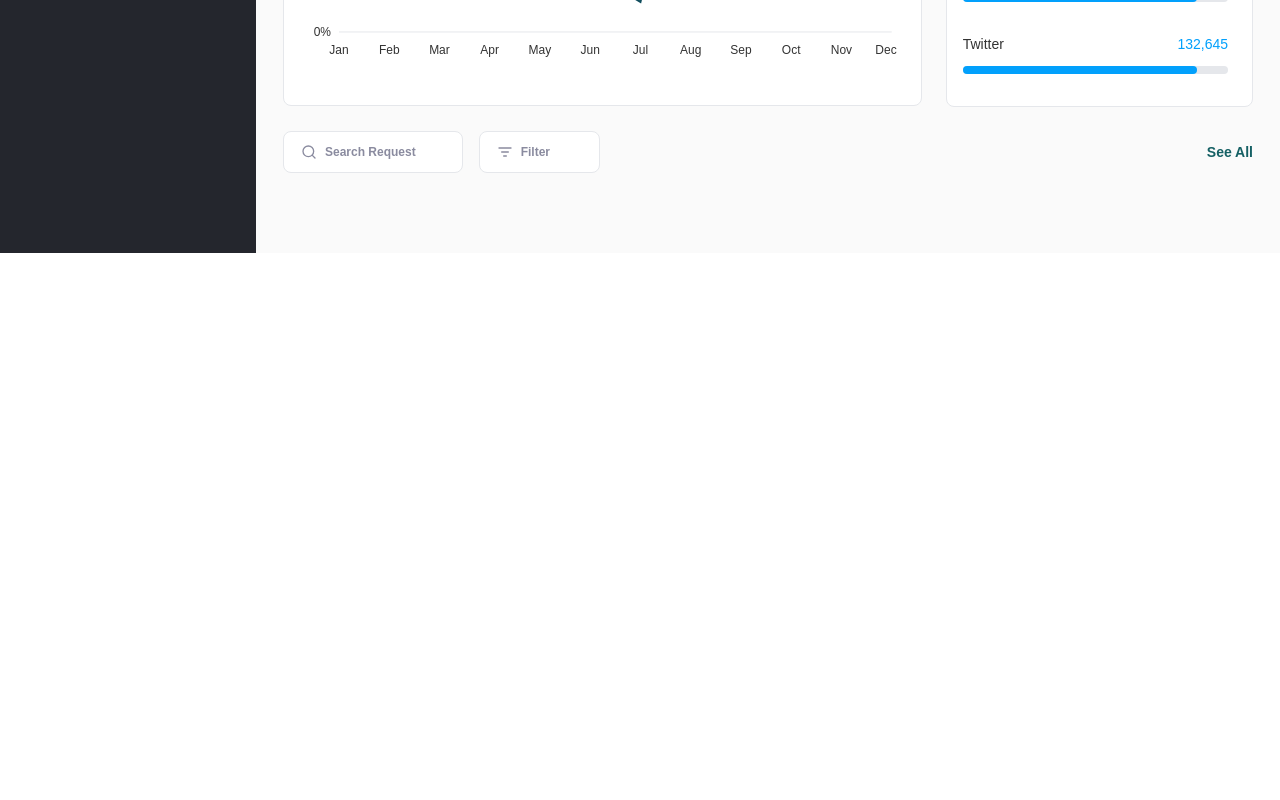
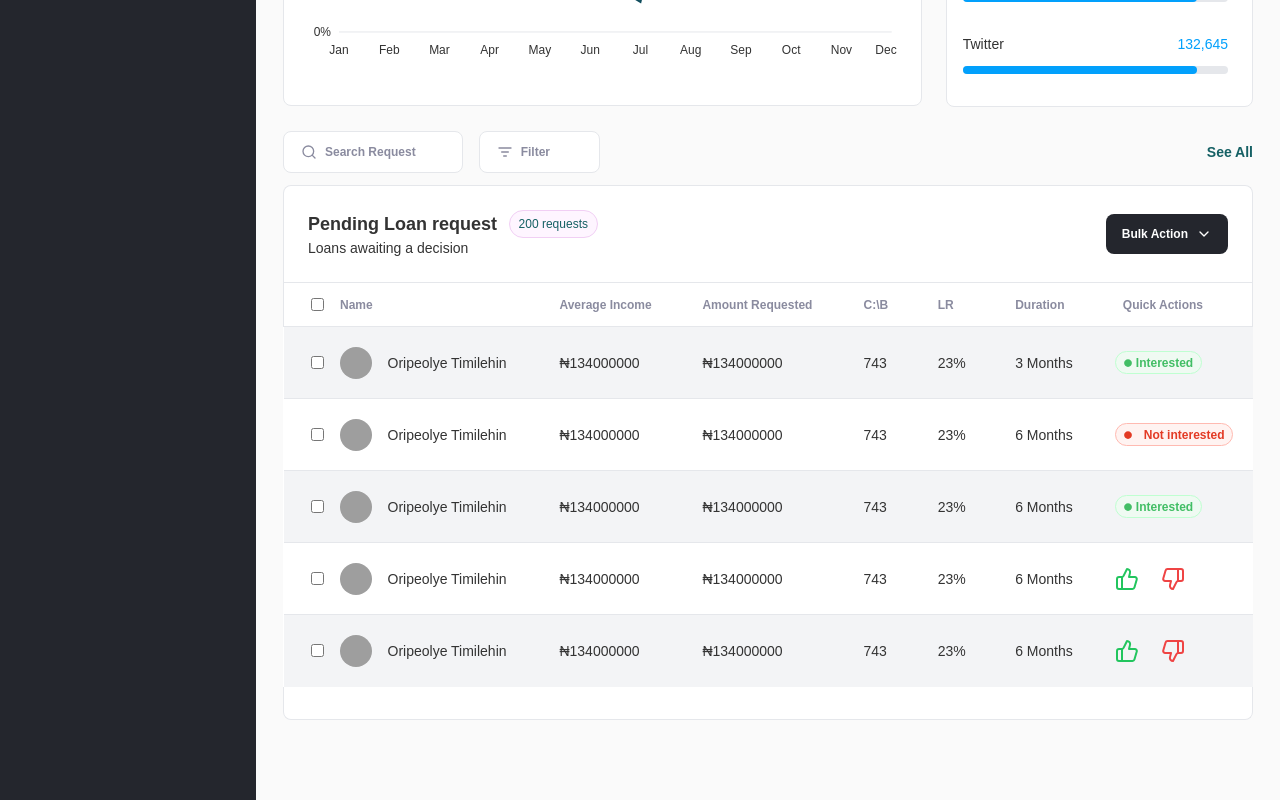
Before and after one commit to khadii/CREDBEVY2, a Next.js app: page /dashboard in a window 1280 px wide. Shown: the part 1640-2440 px from the top of the page. Before the commit the page ends 1893 px from the top, so only its background shows below. Built offline with nearby package versions, Linux system fonts and the light colour scheme; grey boxes are pictures that could not be loaded.

Commit message:
dashboard table

```diff
--- a/src/app/components/ChartCards/Datatable.tsx
+++ b/src/app/components/ChartCards/Datatable.tsx
@@ -1,7 +1,14 @@
 "use client";
 
 import React from "react";
-import { LucideThumbsUp, LucideThumbsDown, LucideChevronDown } from "lucide-react";
+import {
+  LucideThumbsUp,
+  LucideThumbsDown,
+  LucideChevronDown,
+  Dot,
+  Circle,
+} from "lucide-react";
+import { FaCircle } from "react-icons/fa";
 
 interface TableProps {
   headers: string[];
@@ -23,66 +30,95 @@ interface TableProps {
 
 const Table: React.FC<TableProps> = ({ headers, data, titleProps }) => {
   return (
-    <div className="bg-white rounded-lg shadow border-t-[1px] mt-3 border-b-[1px]">
-      <div className="flex justify-between items-center pb-8 py-2 px-6 border-b-[1px]">
+    <div className="bg-white rounded-lg  mt-3  w-full ">
+      <div className="flex justify-between items-center pb-6 py-6 px-6 border rounded-lg border-b-0 rounded-b-none">
         <div>
           <div className="grid grid-cols-3 w-full gap-3">
             <h2 className="text-lg font-semibold flex items-center col-span-2 text-[#333333]">
               {titleProps.mainTitle}
             </h2>
-            <span className="text-xs font-medium bg-[#fdfcfd] items-center border border-[#F1CFF4] justify-center rounded-full col-span-1 text-[#156064] flex">
+            <span className="text-xs font-medium bg-[#FEF1FFAD] items-center border border-[#F1CFF4] justify-center rounded-full col-span-1 text-[#156064] flex">
               {titleProps.requestCount}
             </span>
           </div>
-          <p className="text-[#333333] text-sm font-medium">{titleProps.subtitle}</p>
+          <p className="text-[#333333] text-sm font-medium">
+            {titleProps.subtitle}
+          </p>
         </div>
         <button className="bg-[#24262D] text-white px-4 py-3 rounded-lg flex items-center gap-2 text-xs font-bold">
           Bulk Action <LucideChevronDown size={16} />
         </button>
       </div>
-      <table className="w-full text-left border-collapse">
-        <thead className="bg-[#FFFFFF] text-[#8A8B9F] font-semibold text-xs">
-          <tr>
-            <th className="px-6">
-              <input type="checkbox" />
+      <table className="w-full text-left ">
+        <thead className="bg-[#FFFFFF] text-[#8A8B9F] font-semibold text-xs border">
+          <tr className="h-[44px]">
+            <th className="pl-[27px] py-3 px-6">
+              <div className="flex items-center gap-4 h-full">
+                {" "}
+                {/* Increased gap */}
+                <input type="checkbox" /> Name
+              </div>
             </th>
-            {headers.map((header, index) => (
-              <th key={index} className="px-6 py-2">
-                {header}
-              </th>
-            ))}
+            <th className="py-3 px-6">Average Income</th>
+            <th className="py-3 px-6">Amount Requested</th>
+            <th className="py-3 px-6">C:\B</th>
+            <th className="py-3 px-6">LR</th>
+            <th className="py-3 px-6">Duration</th>
+            <th className="py-3 px-6">Quick Actions</th>
           </tr>
         </thead>
+
         <tbody className="text-[#333333] font-medium text-sm">
           {data.map((req, index) => (
-            <tr key={index} className="border-t odd:bg-gray-100 even:bg-white">
-              <td className="px-6 py-6">
-                <input type="checkbox" />
+            <tr
+              key={index}
+              className="border-t odd:bg-gray-100 even:bg-white h-[72px]"
+            >
+              <td className="pl-[27px] py-4 px-6">
+                <div className="flex items-center gap-4 h-full">
+                  {" "}
+                  {/* Increased gap */}
+                  <input type="checkbox" />
+                  <img
+                    src="https://bit.ly/dan-abramov"
+                    alt="avatar"
+                    className="w-8 h-8 rounded-full"
+                  />
+                  <p className="truncate max-w-[140px]">{req.name}</p>
+                </div>
               </td>
-              <td className="w-full py-6 flex items-center gap-2">
-                <img
-                  src="https://bit.ly/dan-abramov"
-                  alt="avatar"
-                  className="w-8 h-8 rounded-full"
-                />
-                {req.name}
+              <td className="truncate max-w-[120px] py-4 px-6">{req.income}</td>
+              <td className="truncate max-w-[120px] py-4 px-6">{req.amount}</td>
+              <td className="truncate max-w-[75px] py-4 px-6">{req.cs}</td>
+              <td className="truncate max-w-[85px] py-4 px-6">{req.ir}</td>
+              <td className="truncate max-w-[110px] py-4 px-6">
+                {req.duration}
               </td>
-              <td className="px-6 py-6">{req.income}</td>
-              <td className="px-6 py-6">{req.amount}</td>
-              <td className="px-6 py-6">{req.cs}</td>
-              <td className="px-6 py-6">{req.ir}</td>
-              <td className="px-6 py-6">{req.duration}</td>
-              <td className="px-6 py-6">
+              <td className="truncate max-w-[154px] py-4 px-4">
                 {req.status === "Interested" && (
-                  <span className="text-green-500">🟢 Interested</span>
+                  <button className="flex items-center border border-[#BFFFD1] text-[#42BE65] bg-[#EFFAF2] px-2 h-[23px] rounded-full text-xs font-extrabold">
+                    <FaCircle className="text-[#42BE65] w-2 h-2 mr-1" />
+                    Interested
+                  </button>
                 )}
                 {req.status === "Not Interested" && (
-                  <span className="text-red-500">🔴 Not Interested</span>
+                  <button className="flex items-center gap-2 border border-[#FFBAB1] text-[#E33A24] bg-[#FFF3F1] px-2 h-[23px] rounded-full text-xs font-semibold">
+                   <FaCircle className="text-[#E33A24] w-2 h-2 mr-1" />
+                    Not interested
+                  </button>
                 )}
                 {!req.status && (
-                  <div className="flex gap-2">
-                    <LucideThumbsUp className="text-green-500 cursor-pointer" />
-                    <LucideThumbsDown className="text-red-500 cursor-pointer" />
+                  <div className="flex w-full justify-between max-w-[70px]">
+                    {" "}
+                    {/* Increased gap */}
+                    <LucideThumbsUp
+                      size={24}
+                      className="text-green-500 cursor-pointer"
+                    />
+                    <LucideThumbsDown
+                      size={24}
+                      className="text-red-500 cursor-pointer"
+                    />
                   </div>
                 )}
               </td>
@@ -90,6 +126,7 @@ const Table: React.FC<TableProps> = ({ headers, data, titleProps }) => {
           ))}
         </tbody>
       </table>
+      <div className="flex justify-between items-center pb-6 py-2 px-6 border rounded-lg border-t-0 rounded-t-none"></div>
     </div>
   );
 };
--- a/src/app/components/Dashboard.tsx
+++ b/src/app/components/Dashboard.tsx
@@ -87,7 +87,7 @@ export default function Dashboard() {
             onFilterClick={handleFilterClick}
             onSeeAllClick={handleSeeAllClick}
           />
-          {/* <LoanRequests/> */}
+          <LoanRequests/>
         </div>
       </div>
     </section>
--- a/src/app/components/Layout/Layout.tsx
+++ b/src/app/components/Layout/Layout.tsx
@@ -7,11 +7,11 @@ export default function Layout({ children }: { children: React.ReactNode }) {
     <div className='w-full'>
       <div className='flex  flex-col w-full'>
         <div className=' flex flex-row'>
-          <div className=' bg-[#24262D] md:min-w-64 '>
+          <div className=' bg-[#24262D] md:max-w-64 '>
             <Sidebar />
           </div>
 
-          <div className='flex flex-col  min-w-6xl w-full'>
+          <div className='flex flex-col   w-full'>
             <div className='sticky top-0 bg-white z-50'><TopBar /></div>
             <div className='px-[27px]  pt-20 bg-[#FAFAFA]'>
               {children}
--- a/src/app/components/Loantable.tsx
+++ b/src/app/components/Loantable.tsx
@@ -8,40 +8,49 @@ const LoanRequests = () => {
 const requests = [
   {
     name: "Oripeolye Timilehin",
-      income: "₦134,000,000.00",
-      amount: "₦134,000,000.00",
-      cs: 743,
-      ir: "23%",
-      duration: "3 Months",
+    income: `₦${134000000.00}`, // Number with prefix
+    amount: `₦${134000000.00}`, // Number with prefix
+    cs: 743, // Number without prefix
+    ir: `${23}%`, // Number with suffix
+    duration: `${3} Months`, // Number with suffix
     status: "Interested",
   },
   {
     name: "Oripeolye Timilehin",
-      income: "₦134,000,000.00",
-      amount: "₦134,000,000.00",
+    income: `₦${134000000.00}`,
+    amount: `₦${134000000.00}`,
     cs: 743,
-      ir: "23%",
-      duration: "6 months",
+    ir: `${23}%`,
+    duration: `${6} Months`,
     status: "Not Interested",
   },
   {
     name: "Oripeolye Timilehin",
-      income: "₦134,000,000.00",
-      amount: "₦134,000,000.00",
+    income: `₦${134000000.00}`,
+    amount: `₦${134000000.00}`,
     cs: 743,
-      ir: "23%",
-      duration: "6 months",
+    ir: `${23}%`,
+    duration: `${6} Months`,
     status: "Interested",
   },
   {
     name: "Oripeolye Timilehin",
-      income: "₦134,000,000.00",
-      amount: "₦134,000,000.00",
+    income: `₦${134000000.00}`,
+    amount: `₦${134000000.00}`,
     cs: 743,
-      ir: "23%",
-      duration: "6 months",
+    ir: `${23}%`,
+    duration: `${6} Months`,
+  },
+  {
+    name: "Oripeolye Timilehin",
+    income: `₦${134000000.00}`,
+    amount: `₦${134000000.00}`,
+    cs: 743,
+    ir: `${23}%`,
+    duration: `${6} Months`,
   },
 ];
+
 
   const headers = [
     "Name",
--- a/src/app/components/Search.tsx
+++ b/src/app/components/Search.tsx
@@ -15,7 +15,7 @@ const LoanRequestActions: React.FC<LoanRequestActionsProps> = ({
   onSeeAllClick,
 }) => {
   return (
-    <div className="flex justify-between items-center mt-6 bg-[#FAFAFA]">
+    <div className="flex justify-between items-center mt-6 mb-3 bg-[#FAFAFA]">
       <div className="flex gap-4">
         <button
           onClick={onSearchClick}
--- a/tailwind.config.ts
+++ b/tailwind.config.ts
@@ -16,6 +16,7 @@ export default {
       screens: {
         sm: "772px", // Custom sm breakpoint at 772px
         md: "1040px", // Custom md breakpoint at 1040px
+        lg: "1350px", // Custom lg breakpoint (Set this to your desired value)
       },
     },
   },
```
Lines whose indentation alone changed are shown as unchanged.
